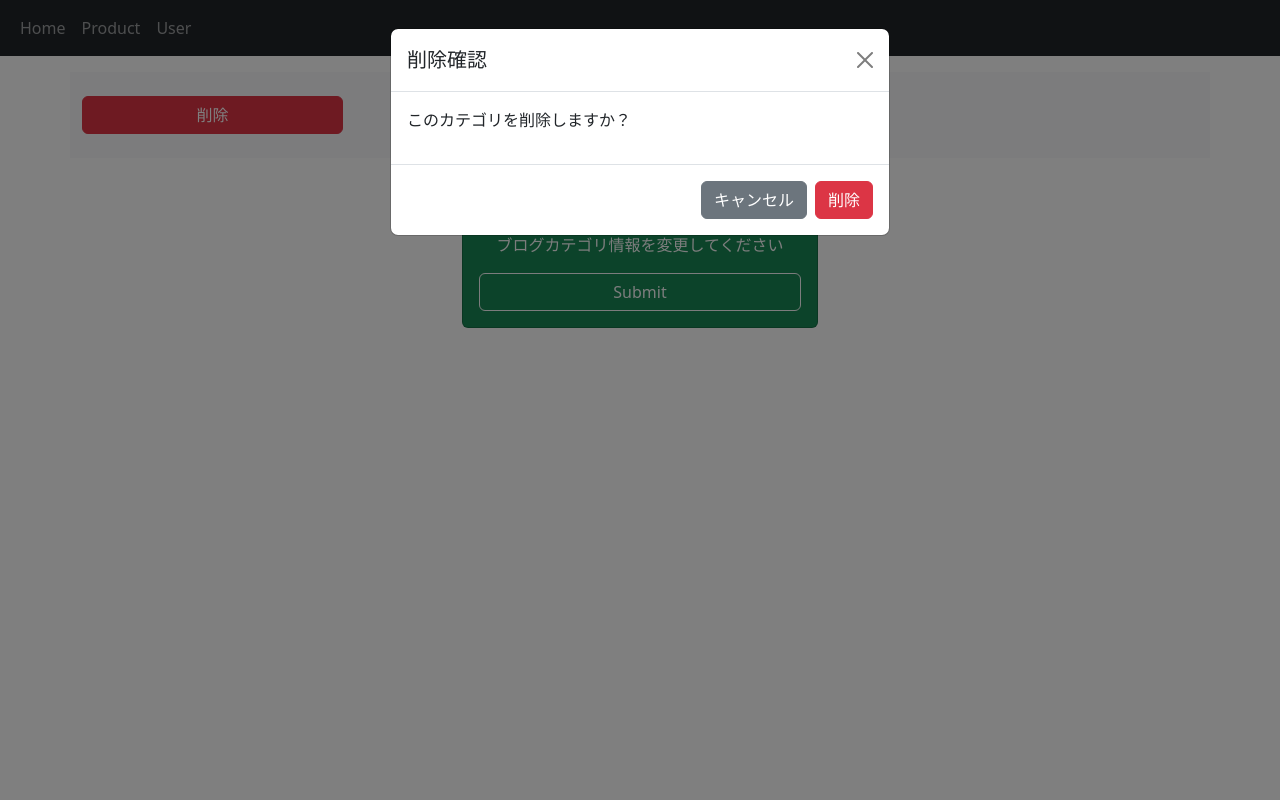
After one commit to UGUIS8020/20230831_shimizu, a Python web app: template flask_app/company_blog/templates/blog_category.html in a window 1280 px wide, after a click on "削除". The commit adds this page. Run offline with Jinja, Linux system fonts and the light colour scheme; the template is opened without the code that fills it: most values are stand-ins (such as "Sample title", 1, 10 or a date in 2020); form fields are guessed from the names that the template uses; some libraries are stand-ins or nearby versions.

Commit message:
新越谷

```diff
--- /dev/null
+++ b/flask_app/company_blog/templates/blog_category.html
@@ -0,0 +1,58 @@
+{% extends "base.html" %}
+{% block content %}
+
+    <section class="menu">
+    <div class="container my-3 py-4 bg-light">
+        <div class="row">
+            <div class="col-md-3">
+                <button type="button" class="btn btn-danger w-100" data-bs-toggle="modal" data-bs-target="#del_modal">削除
+                </button>
+
+            </div>
+        </div>
+    </div>
+</section>
+
+<section class="category_update">
+    <div class="container my-3">
+        <div class="row">
+            <div class="col-lg-4 mx-auto">
+            <div class="card bg-success text-center">
+                <div class="card-body text-light">
+                <h3>カテゴリ更新</h3>
+                    <p>ブログカテゴリ情報を変更してください</p>
+                    <form method="POST">
+                      {{ form.hidden_tag() }}
+                        <div class="mb-3">
+                        {{ render_field(form.category, class="form-control form-control-lg", placeholder="カテゴリ名") }}
+                        </div>
+                        {{ form.submit(class="btn btn-outline-light w-100") }}
+                    </form>
+                    </div>
+                </div>
+           </div>
+        </div>
+    </div>
+</section>
+
+  <!-- Modal -->
+  <div class="modal fade" id="del_modal" tabindex="-1" aria-labelledby="exampleModalLabel" aria-hidden="true">
+    <div class="modal-dialog">
+      <div class="modal-content">
+        <div class="modal-header">
+          <h1 class="modal-title fs-5" id="exampleModalLabel">削除確認</h1>
+          <button type="button" class="btn-close" data-bs-dismiss="modal" aria-label="Close"></button>
+        </div>
+        <div class="modal-body">
+          <p>このカテゴリを削除しますか？</p>
+        </div>
+        <div class="modal-footer">
+          <button type="button" class="btn btn-secondary" data-bs-dismiss="modal">キャンセル</button>
+          <form action="{{ url_for('main.delete_category', blog_category_id=form.id) }}" method="post">
+            <input type="submit" class="btn btn-danger" value="削除">
+          </form>
+        </div>
+      </div>
+    </div>
+  </div>
+  {% endblock %}
```
Also changed, not shown: flask_app/company_blog/main/forms.py (+12 -0 lines), flask_app/company_blog/main/views.py (+30 -3 lines), flask_app/company_blog/templates/category_maintenance.html (+4 -4 lines), flask_app/company_blog/data.sqlite.
